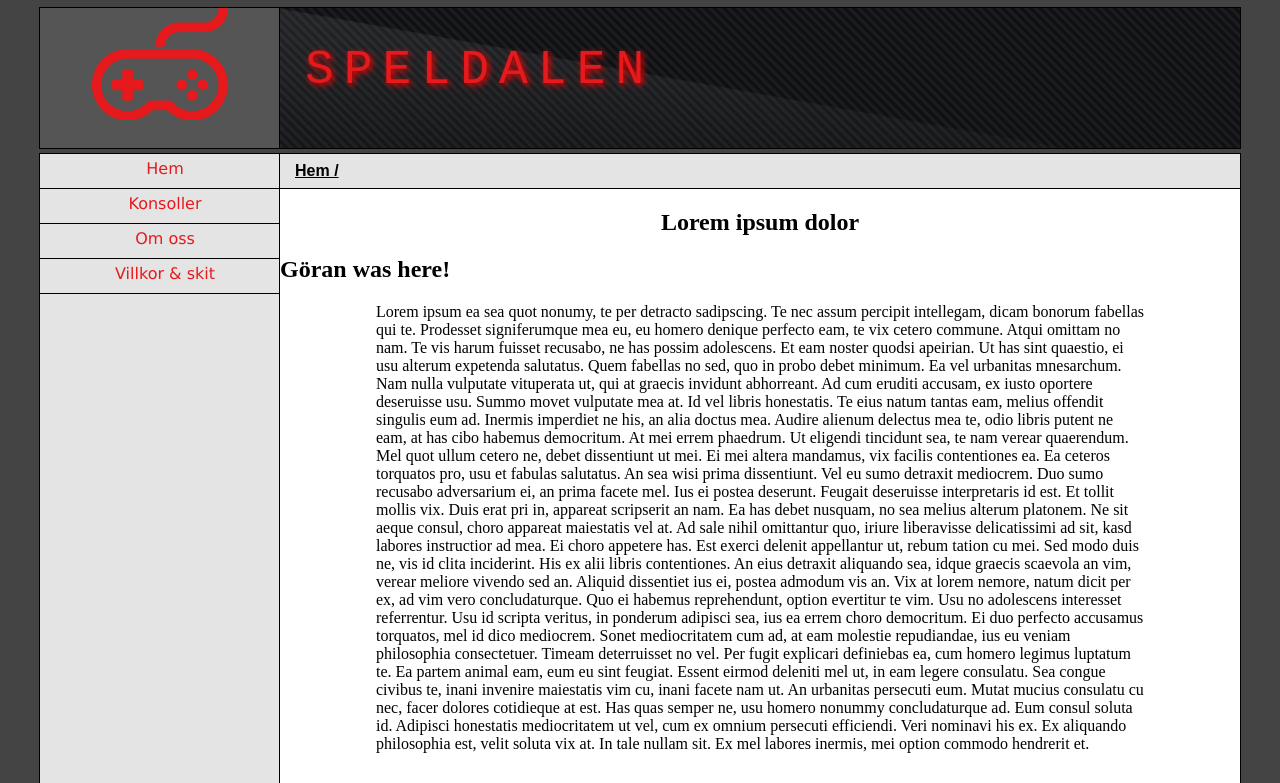
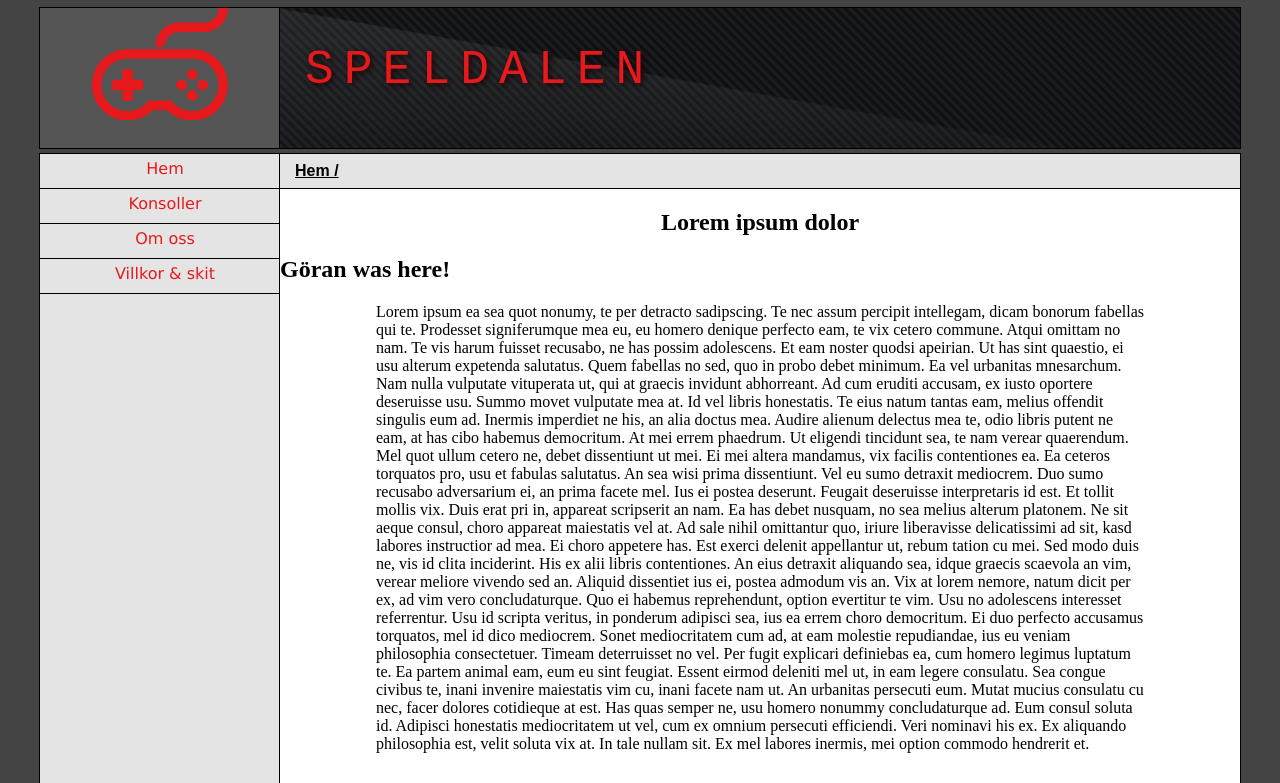
Before and after one commit to Tony322/projektsida, a PHP site: page /index.php in a window 1280 px wide. Shown: the top 783 px of the page. Run offline with PHP 8.4, Linux system fonts and the light colour scheme.

Commit message:
Ändrat text-shadow i header

```diff
--- a/hemstyle.css
+++ b/hemstyle.css
@@ -92,7 +92,7 @@ height:140px;
 background-image: url("bilder/banner.png");
 float:left;
 outline:1px solid black;
-text-shadow: 2px 2px 6px red;
+text-shadow: 2px 2px 6px #1a0000;
 text-transform: uppercase;
 letter-spacing: 10px;
 font-family: "courier new", courier;
```
